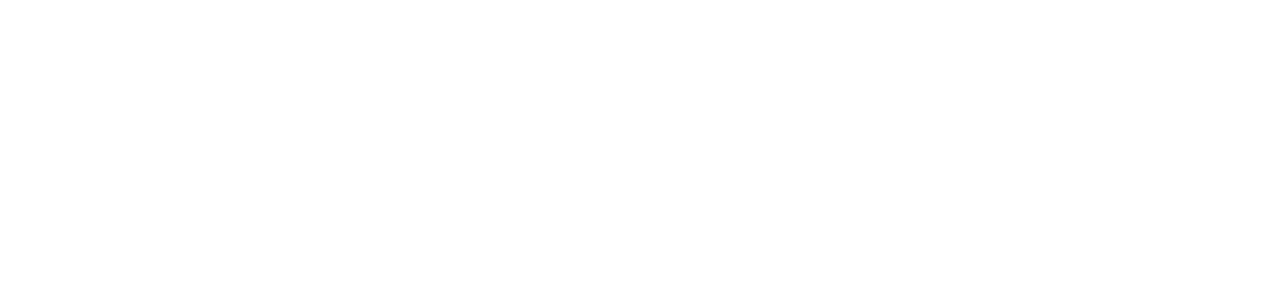
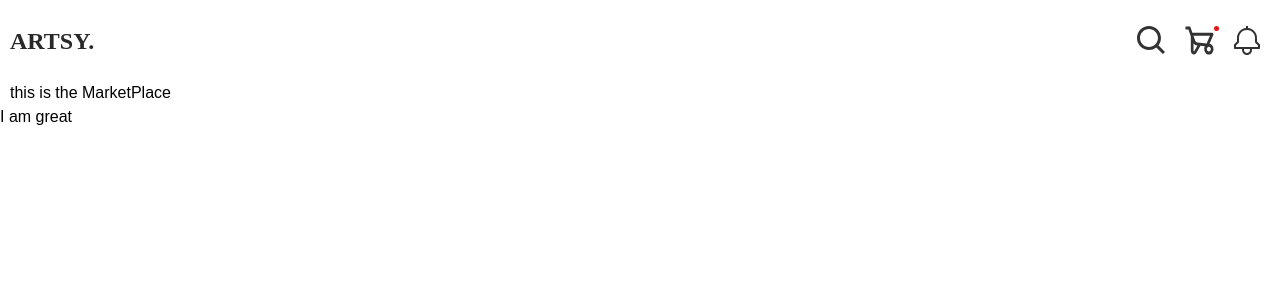
Before and after one commit to dejosemario/artsy-app, a Next.js app: page /marketplace in a window 1280 px wide. Before the commit this address had no page. Shown: the top 300 px of the page. Built offline with nearby package versions, Linux system fonts and the light colour scheme; a web font is replaced by a local one.

Commit message:
feat: add all the other pages that is needed

```diff
--- /dev/null
+++ b/src/app/auctions/page.tsx
@@ -0,0 +1,7 @@
+import React from 'react'
+
+export default function Auctions() {
+  return (
+    <section className='container'>This is the auction page</section>
+  )
+}
--- /dev/null
+++ b/src/app/drop/page.tsx
@@ -0,0 +1,7 @@
+import React from 'react'
+
+export default function Drop() {
+  return (
+    <section className='container'>this is the Drop page</section>
+  )
+}
--- /dev/null
+++ b/src/app/marketplace/page.tsx
@@ -0,0 +1,7 @@
+import React from 'react'
+
+export default function Marketplace() {
+  return (
+    <section className='container'>this is the MarketPlace</section>
+  )
+}
--- /dev/null
+++ b/src/components/atom/artsy-logo/index.tsx
@@ -0,0 +1,11 @@
+import Link from "next/link";
+
+export default function ArtsyLogo() {
+  return (
+    <Link href="/">
+      <h1 className="text-grey-dark text-[1.5rem]  font-bold font-stix">
+        ARTSY.
+      </h1>
+    </Link>
+  );
+}
```
